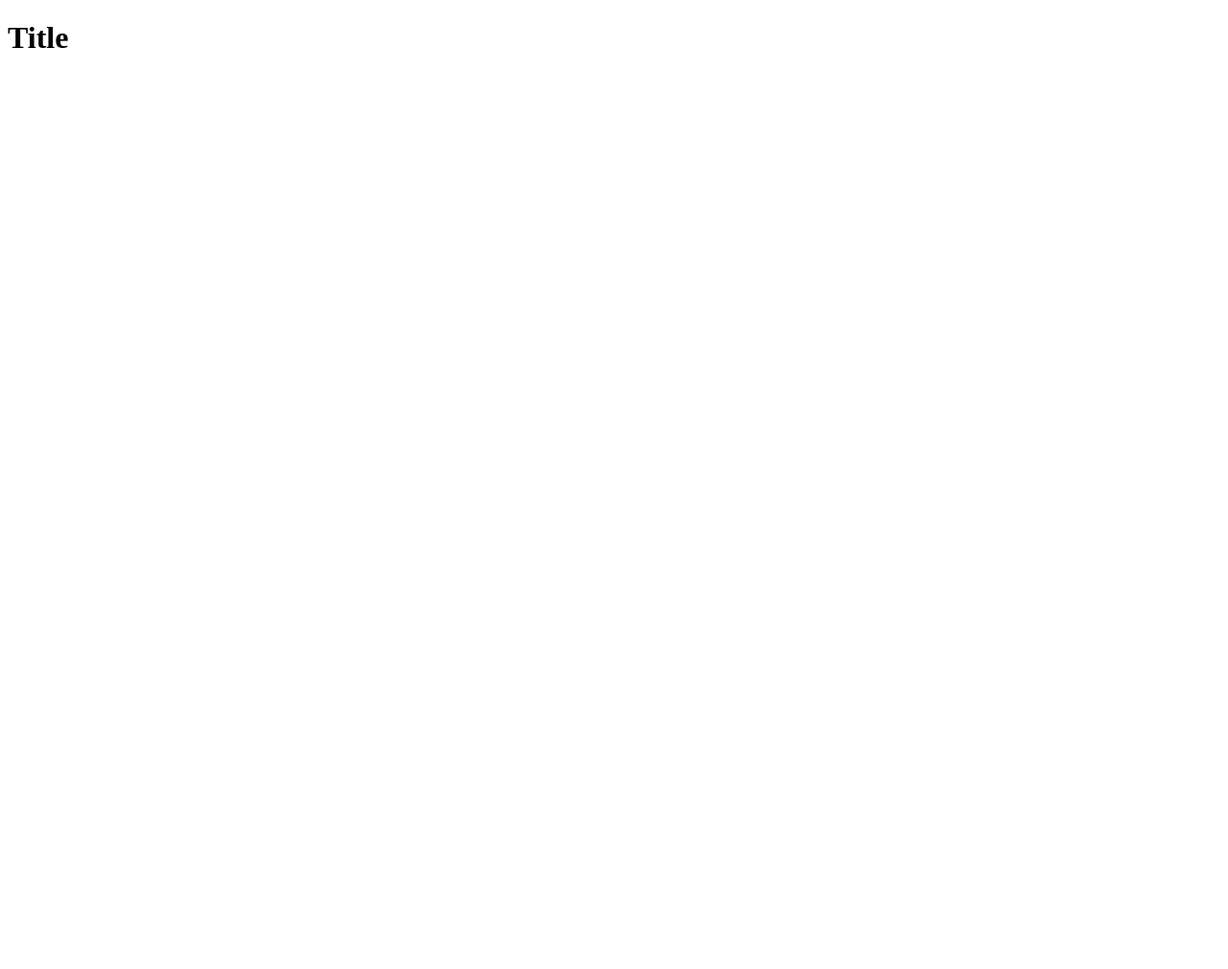
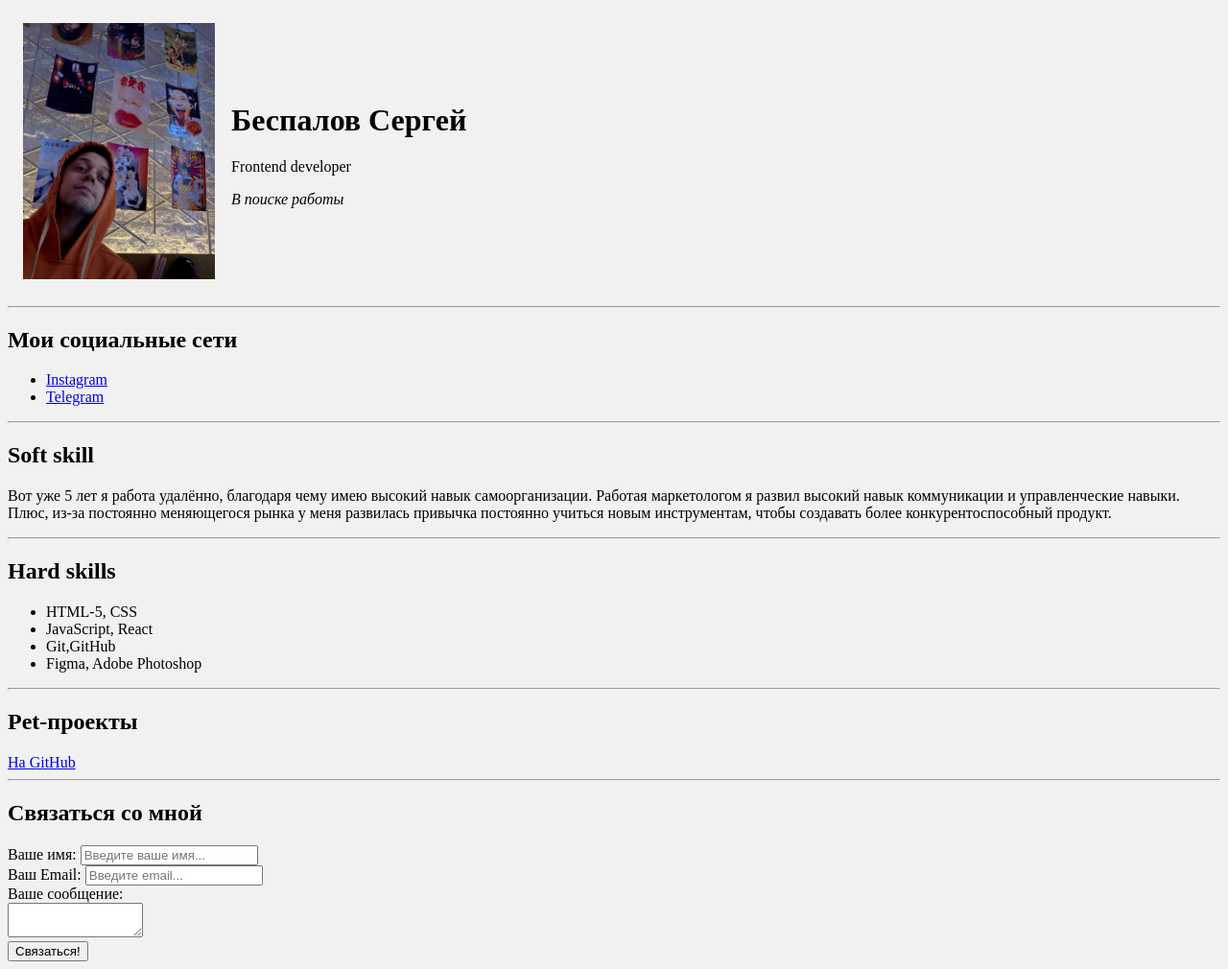
Before and after one commit to besspalov2/f-project, a plain HTML site: page index.html in a window 1280 px wide. Shown: the whole page at 96% size. Before the commit the page ends 800 px from the top, so only its background shows below. Drawn offline with Linux system fonts and the light colour scheme.

Commit message:
add html and add image

```diff
--- a/index.html
+++ b/index.html
@@ -1,12 +1,76 @@
 <!DOCTYPE html>
-<html lang="en">
-<head>
-    <meta charset="UTF-8">
-    <meta http-equiv="X-UA-Compatible" content="IE=edge">
-    <meta name="viewport" content="width=device-width, initial-scale=1.0">
-    <title>First Project</title>
-</head>
-<body>
-    <h1> Title </h1>
-</body>
+<html>
+  <head>
+    <meta charset="UTF-8" />
+    <title>Serei Bespalov</title>
+    <link rel="stylesheet" href="styles.css">
+  </head>
+  <body>
+    <table cellspacing="15">
+      <tr>
+        <td>
+          <img src="photo_2022-03-23_11-40-35.jpg" width="200" alt="Моё фото" />
+        </td>
+        <td>
+          <h1>Беспалов Сергей</h1>
+          <p>Frontend developer</p>
+          <p><em>В поиске работы</em></p>
+        </td>
+      </tr>
+    </table>
+
+    <hr>
+
+    <h2>Мои социальные сети</h2>
+    <ul>
+      <li><a href="https://instagram.com/besspalov42" target="_blank">Instagram</a></li>
+      <li><a target="_blank" href="https://t.me/besspalov42">Telegram</a></li>
+    </ul>
+
+    <hr>
+
+    <h2>Soft skill</h2>
+    <p> Вот уже 5 лет я работа удалённо, благодаря чему имею высокий навык самоорганизации. Работая маркетологом я развил высокий навык коммуникации и управленческие навыки.
+        Плюс, из-за постоянно меняющегося рынка у меня развилась привычка постоянно учиться новым инструментам, чтобы создавать более конкурентоспособный продукт.</p>
+
+    <hr>
+
+    <h2>Hard skills</h2>
+    <ul>
+        <li>HTML-5, CSS</li>
+        <li>JavaScript, React</li>
+        <li>Git,GitHub</li>
+        <li>Figma, Adobe Photoshop</li>
+    </ul>
+
+    <hr>
+
+    <h2>Pet-проекты</h2>
+    <a href="https://github.com/besspalov2?tab=repositories">На GitHub</a>
+
+    <hr>
+    <h2>Связаться со мной</h2>
+
+    <form action="/">
+      <label for="name">Ваше имя:</label>
+      <input type="text" id="name" placeholder="Введите ваше имя...">
+
+      <br>
+
+      <label for="email">Ваш Email:</label>
+      <input type="email" id="email" placeholder="Введите email...">
+
+      <br>
+
+      <label for="text">Вашe сообщение:</label>
+      <br>
+      <textarea id="text" rows="2" cols="15"></textarea>
+
+      <br>
+
+      <input type="submit" value="Связаться!">
+    </form>
+
+
+  </body>
 </html>
--- /dev/null
+++ b/styles.css
@@ -0,0 +1,3 @@
+body {
+    background-color: #f1f1f1;
+}
```
Also changed, not shown: ReedMe.txt (added), photo_2022-03-23_11-40-35.jpg (added), style.css (deleted).
